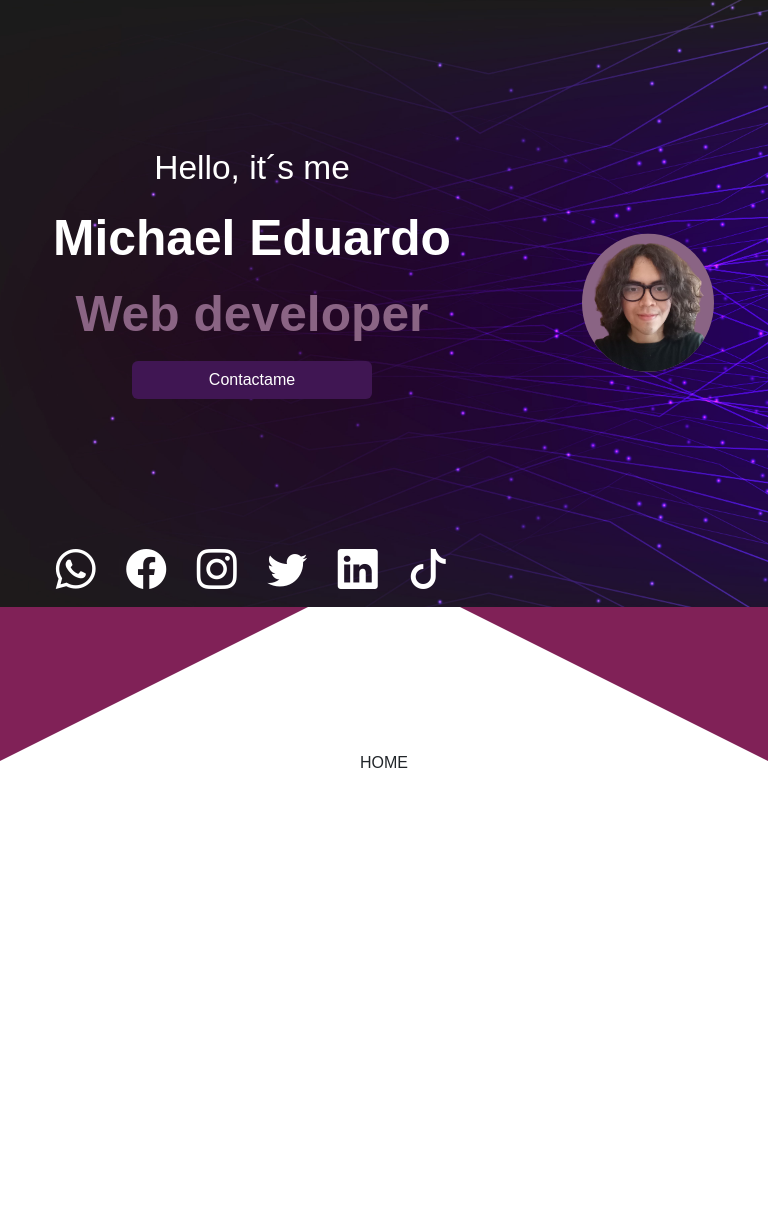
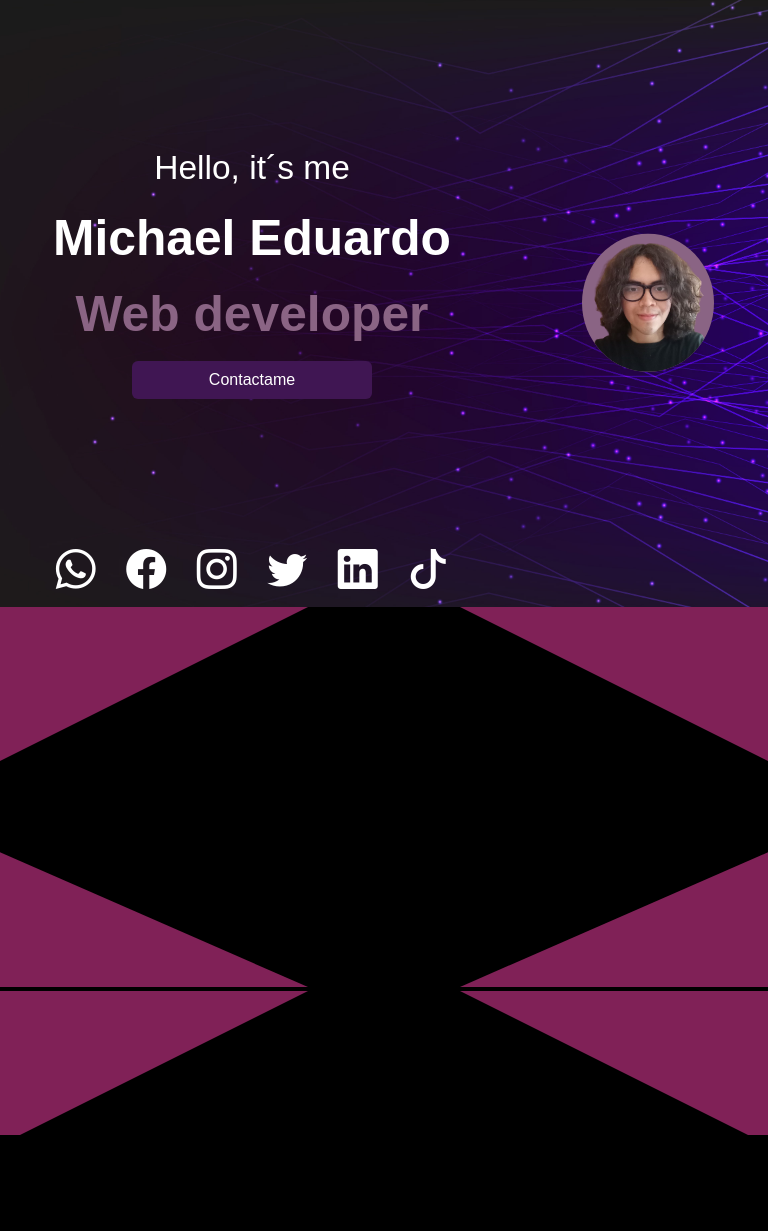
Before and after one commit to mikeed1998/SitioWeb, a PHP site: page / in a window 768 px wide. Shown: the part 65-1296 px from the top of the page. Before the commit the page ends 833 px from the top, so only its background shows below. Run offline with PHP 8.4, Linux system fonts and the light colour scheme; some web fonts are replaced.

Commit message:
mejorar responsive de los triangulos

```diff
--- a/css/main.css
+++ b/css/main.css
@@ -85,6 +85,38 @@ div {
     border-bottom: 10rem solid transparent;
 }
 
+.triangulo-inferior {
+    width: 0;
+    height: 0;
+    border-top: 200px solid transparent;
+    border-left: 40rem solid var(--gothic-secondary);
+    border-bottom: 0rem solid transparent;
+}
+
+.triangulo-inferior2 {
+    width: 0;
+    height: 0;
+    border-top: 200px solid transparent;
+    border-right: 40rem solid var(--gothic-secondary);
+    border-bottom: 0rem solid transparent;
+}
+
+.triangulo-inferior3 {
+    width: 0;
+    height: 0;
+    border-top: 0px solid transparent;
+    border-left: 40rem solid var(--gothic-secondary);
+    border-bottom: 10rem solid transparent;
+}
+
+.triangulo-inferior4 {
+    width: 0;
+    height: 0;
+    border-top: 0px solid transparent;
+    border-right: 40rem solid var(--gothic-secondary);
+    border-bottom: 10rem solid transparent;
+}
+
 .overlay-proyecto {
     display: none;
 }
@@ -117,6 +165,38 @@ div {
         border-right: 20rem solid var(--gothic-secondary);
         border-bottom: 10rem solid transparent;
     }
+
+    .triangulo-inferior {
+        width: 0;
+        height: 0;
+        border-top: 140px solid transparent;
+        border-left: 20rem solid var(--gothic-secondary);
+        border-bottom: 0rem solid transparent;
+    }
+
+    .triangulo-inferior2 {
+        width: 0;
+        height: 0;
+        border-top: 140px solid transparent;
+        border-right: 20rem solid var(--gothic-secondary);
+        border-bottom: 0rem solid transparent;
+    }
+
+    .triangulo-inferior3 {
+        width: 0;
+        height: 0;
+        border-top: 0px solid transparent;
+        border-left: 40rem solid var(--gothic-secondary);
+        border-bottom: 10rem solid transparent;
+    }
+
+    .triangulo-inferior4 {
+        width: 0;
+        height: 0;
+        border-top: 0px solid transparent;
+        border-right: 40rem solid var(--gothic-secondary);
+        border-bottom: 10rem solid transparent;
+    }
 }
 
 @media(min-width: 576px) and (max-width: 768px) {
@@ -128,6 +208,38 @@ div {
     }
 
     .triangulo-superior2 {
+        border-right: 20rem solid var(--gothic-secondary);
+        border-bottom: 10rem solid transparent;
+    }
+
+    .triangulo-inferior {
+        width: 0;
+        height: 0;
+        border-top: 140px solid transparent;
+        border-left: 20rem solid var(--gothic-secondary);
+        border-bottom: 0rem solid transparent;
+    }
+
+    .triangulo-inferior2 {
+        width: 0;
+        height: 0;
+        border-top: 140px solid transparent;
+        border-right: 20rem solid var(--gothic-secondary);
+        border-bottom: 0rem solid transparent;
+    }
+
+    .triangulo-inferior3 {
+        width: 0;
+        height: 0;
+        border-top: 0px solid transparent;
+        border-left: 20rem solid var(--gothic-secondary);
+        border-bottom: 10rem solid transparent;
+    }
+
+    .triangulo-inferior4 {
+        width: 0;
+        height: 0;
+        border-top: 0px solid transparent;
         border-right: 20rem solid var(--gothic-secondary);
         border-bottom: 10rem solid transparent;
     }
--- a/index.php
+++ b/index.php
@@ -51,7 +51,7 @@
 
 
     <div class="home-container">
-        <div class="container-fluid bg-white px-0 m-0">
+        <div class="container-fluid bg-transparent px-0 m-0">
             <div class="row">
                 <div class="col background-slider">
                     <div class="row h-100">
@@ -129,7 +129,7 @@
                 <div class="col py-5 position-relative">
                     <div class="row mt-5">
                         <div class="col text-center py-5 text-dark">
-                            HOME
+
                         </div>
                     </div>
                     <div class="col position-absolute top-0 start-0">
@@ -139,6 +139,37 @@
                         <div class="triangulo-superior2"></div>
                     </div>
                 </div>
+            </div>
+            <div class="row">
+                <div class="col py-5 position-relative">
+                    <div class="row">
+                        <div class="col text-center py-xl-5 py-lg-5 py-md-4 py-sm-1 py-1 mt-lg-2 mt-md-0 mt-0 text-dark">
+                        </div>
+                    </div>
+                    <div class="col position-absolute top-0 start-0">
+                        <div class="triangulo-inferior"></div>
+                    </div>
+                    <div class="col position-absolute top-0 end-0">
+                        <div class="triangulo-inferior2"></div>
+                    </div>
+                </div>
+            </div>
+            <div class="row">
+                <div class="col py-5 position-relative">
+                    <div class="row">
+                        <div class="col text-center py-xl-5 py-lg-5 py-md-4 py-sm-1 py-1 mt-lg-2 mt-md-0 mt-0 text-dark">
+                        </div>
+                    </div>
+                    <div class="col position-absolute top-0 start-0">
+                        <div class="triangulo-inferior3"></div>
+                    </div>
+                    <div class="col position-absolute top-0 end-0">
+                        <div class="triangulo-inferior4"></div>
+                    </div>
+                </div>
+            </div>
+            <div class="row">
+                <div class="col py-5"></div>
             </div>
         </div>
     </div>
```
Also changed, not shown: other parts of css/main.css (+66 -0 lines).
